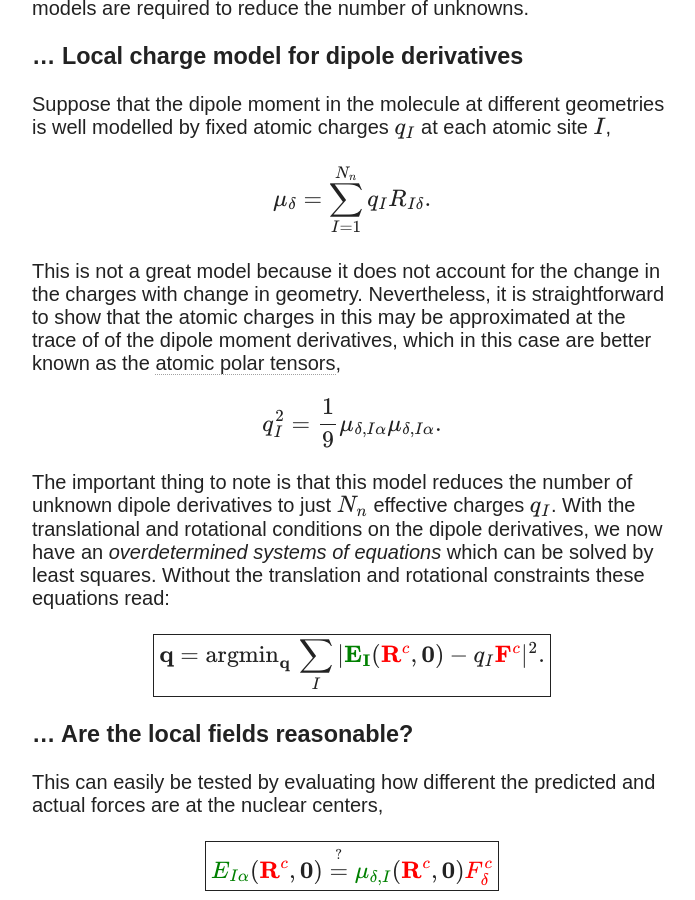
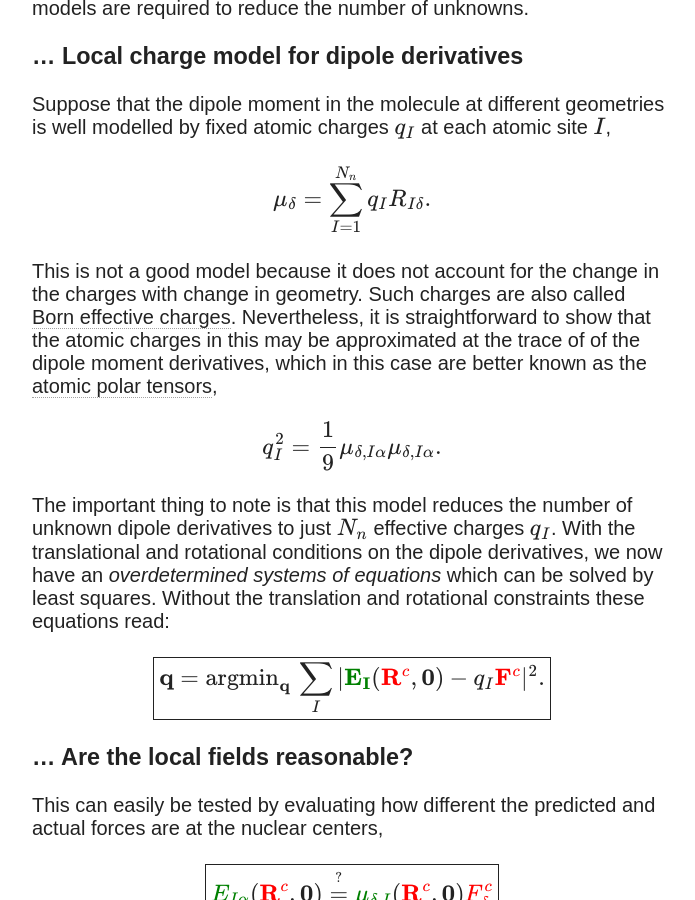
Before and after one commit to dylan-jayatilaka/dylan-jayatilaka.github.io, a Jekyll site: the page built from _posts/2014-11-08-molecular-properties-in-crystals.md, in a window 1280 px wide and 900 px high, scrolled down 5400 px. Shown: the whole window, without its empty margins (318-1013 px from the left). Built offline with Jekyll 4.4.1, drawn with Linux system fonts in a browser that asks for light colours; nearby versions of some CDN libraries; formulas are drawn with MathJax 3.

Commit message:
added born charges link

```diff
--- a/_posts/2014-11-08-molecular-properties-in-crystals.md
+++ b/_posts/2014-11-08-molecular-properties-in-crystals.md
@@ -272,8 +272,10 @@ $$
 \mu\sub{\delta} = \sum\sub{I=1}^{N_n} q_I R\sub{I\delta}.
 $$
 
-This is not a great model because it does not account for the change
-in the charges with change in geometry. Nevertheless, it is straightforward to
+This is not a good model because it does not account for the change
+in the charges with change in geometry. Such charges are also called
+[Born effective charges](http://quantumwise.com/documents/tutorials/latest/Polarization/index.html/chap.born.html#sect1.born.theory).
+Nevertheless, it is straightforward to
 show that the atomic charges in this may be approximated at the trace of of the
 dipole moment derivatives, which in this case are better known as the
 [atomic polar tensors](http://dx.doi.org/10.1063/1.1681972),
```
